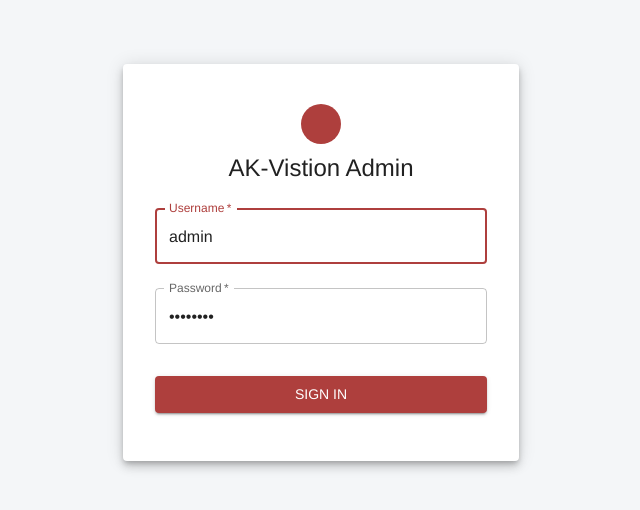
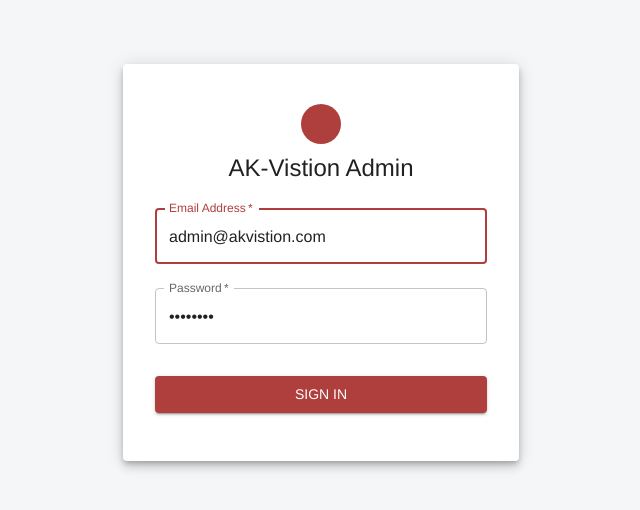
Before and after one commit to ekram-web/admin_ak, a React (Vite) app in the folder ak-vistion-admin/: page /login in a window 1280 px wide. Shown: the top 510 px of the page, without its empty margins (319-959 px from the left). Built offline with nearby package versions, Linux system fonts and the light colour scheme; no server answers; some icons are missing.

Commit message:
login integration

```diff
--- /dev/null
+++ b/ak-vistion-admin/src/api/apiClient.js
@@ -0,0 +1,27 @@
+import axios from "axios";
+
+// Create a dedicated Axios instance for our API
+const apiClient = axios.create({
+  // Use the environment variable for your Laravel API's base URL
+  baseURL: import.meta.env.VITE_API_URL || "http://127.0.0.1:8000/api",
+
+  // This is CRITICAL for Laravel Sanctum's cookie-based authentication to work
+  withCredentials: true,
+
+  // Standard headers for API communication
+  headers: {
+    Accept: "application/json",
+  },
+});
+
+// This interceptor automatically attaches the authentication token to every
+// API request after the user has logged in.
+apiClient.interceptors.request.use((config) => {
+  const token = localStorage.getItem("authToken");
+  if (token) {
+    config.headers.Authorization = `Bearer ${token}`;
+  }
+  return config;
+});
+
+export default apiClient;
--- a/ak-vistion-admin/src/pages/LoginPage.jsx
+++ b/ak-vistion-admin/src/pages/LoginPage.jsx
@@ -1,42 +1,129 @@
-import React, { useState } from 'react';
-import { useDispatch } from 'react-redux';
-import { useNavigate } from 'react-router-dom';
-import { loginSuccess } from '../features/auth/authSlice';
-import { mockApi } from '../api/mockApi';
-import { Button, TextField, Box, Typography, Container, CircularProgress, Avatar, Paper } from '@mui/material';
-import LockOutlinedIcon from '@mui/icons-material/LockOutlined';
+import React, { useState } from "react";
+import { useDispatch } from "react-redux";
+import { useNavigate } from "react-router-dom";
+import { loginSuccess } from "../features/auth/authSlice";
+import apiClient from "../api/apiClient";
+import { useSnackbar } from "notistack";
+import {
+  Button,
+  TextField,
+  Box,
+  Typography,
+  Container,
+  CircularProgress,
+  Paper,
+  Avatar,
+} from "@mui/material";
+import LockOutlinedIcon from "@mui/icons-material/LockOutlined";
+
 const LoginPage = () => {
   const dispatch = useDispatch();
   const navigate = useNavigate();
+  const { enqueueSnackbar } = useSnackbar();
   const [loading, setLoading] = useState(false);
+
   const handleSubmit = async (event) => {
     event.preventDefault();
     setLoading(true);
-const response = await mockApi.login("admin", "password");
-if (response.success) {
-dispatch(loginSuccess({ user: response.user, token: response.token }));
-navigate('/dashboard');
+    const data = new FormData(event.currentTarget);
+    const email = data.get("email");
+    const password = data.get("password");
+
+    try {
+      // --- THIS IS THE CORRECT AND FINAL API CALL SEQUENCE ---
+
+      // 1. Manually create the full, correct URL for the CSRF cookie request.
+      // We do this because it's outside our standard '/api' base path.
+      const csrfUrl = `${
+        import.meta.env.VITE_API_URL || "http://127.0.0.1:8000"
+      }/sanctum/csrf-cookie`;
+      await apiClient.get(csrfUrl);
+
+      // 2. Now that the cookie is set, attempt the actual login using the standard base URL.
+      const response = await apiClient.post("/login", { email, password });
+
+      if (response.data.token) {
+        localStorage.setItem("authToken", response.data.token);
+        dispatch(
+          loginSuccess({ user: response.data.user, token: response.data.token })
+        );
+        navigate("/dashboard");
+      } else {
+        enqueueSnackbar("Login failed: No token received.", {
+          variant: "error",
+        });
       }
+    } catch (error) {
+      console.error(
+        "Login failed:",
+        error.response ? error.response.data : error.message
+      );
+      const message =
+        error.response?.data?.message || "Please check your credentials.";
+      enqueueSnackbar(`Login failed! ${message}`, { variant: "error" });
+    } finally {
       setLoading(false);
+    }
   };
+
   return (
     <Container component="main" maxWidth="xs">
-<Paper elevation={6} sx={{ marginTop: 8, p: 4, display: 'flex', flexDirection: 'column', alignItems: 'center' }}>
-<Avatar sx={{ m: 1, bgcolor: 'primary.main' }}>
+      <Paper
+        elevation={6}
+        sx={{
+          marginTop: 8,
+          p: 4,
+          display: "flex",
+          flexDirection: "column",
+          alignItems: "center",
+        }}
+      >
+        <Avatar sx={{ m: 1, bgcolor: "primary.main" }}>
           <LockOutlinedIcon />
         </Avatar>
         <Typography component="h1" variant="h5">
           AK-Vistion Admin
         </Typography>
         <Box component="form" onSubmit={handleSubmit} sx={{ mt: 1 }}>
-<TextField margin="normal" required fullWidth id="username" label="Username" name="username" defaultValue="admin" autoFocus />
-<TextField margin="normal" required fullWidth name="password" label="Password" type="password" id="password" defaultValue="password" />
-<Button type="submit" fullWidth variant="contained" sx={{ mt: 3, mb: 2 }} disabled={loading}>
-{loading ? <CircularProgress size={24} color="inherit" /> : 'Sign In'}
+          <TextField
+            margin="normal"
+            required
+            fullWidth
+            id="email"
+            label="Email Address"
+            name="email"
+            autoComplete="email"
+            defaultValue="admin@akvistion.com"
+            autoFocus
+          />
+          <TextField
+            margin="normal"
+            required
+            fullWidth
+            name="password"
+            label="Password"
+            type="password"
+            id="password"
+            autoComplete="current-password"
+            defaultValue="password"
+          />
+          <Button
+            type="submit"
+            fullWidth
+            variant="contained"
+            sx={{ mt: 3, mb: 2 }}
+            disabled={loading}
+          >
+            {loading ? (
+              <CircularProgress size={24} color="inherit" />
+            ) : (
+              "Sign In"
+            )}
           </Button>
         </Box>
       </Paper>
     </Container>
   );
 };
+
 export default LoginPage;
```
Also changed, not shown: ak-vistion-admin/src/app/apiClient.js (deleted, +0 -22 lines). Lines whose indentation alone changed are shown as unchanged.
